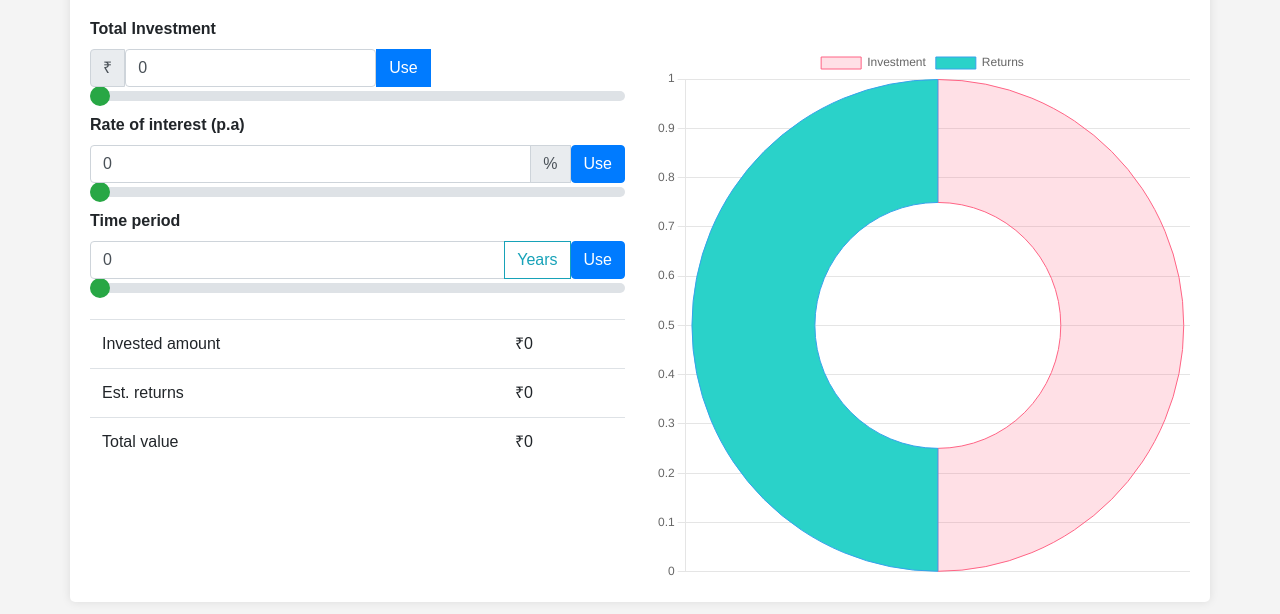
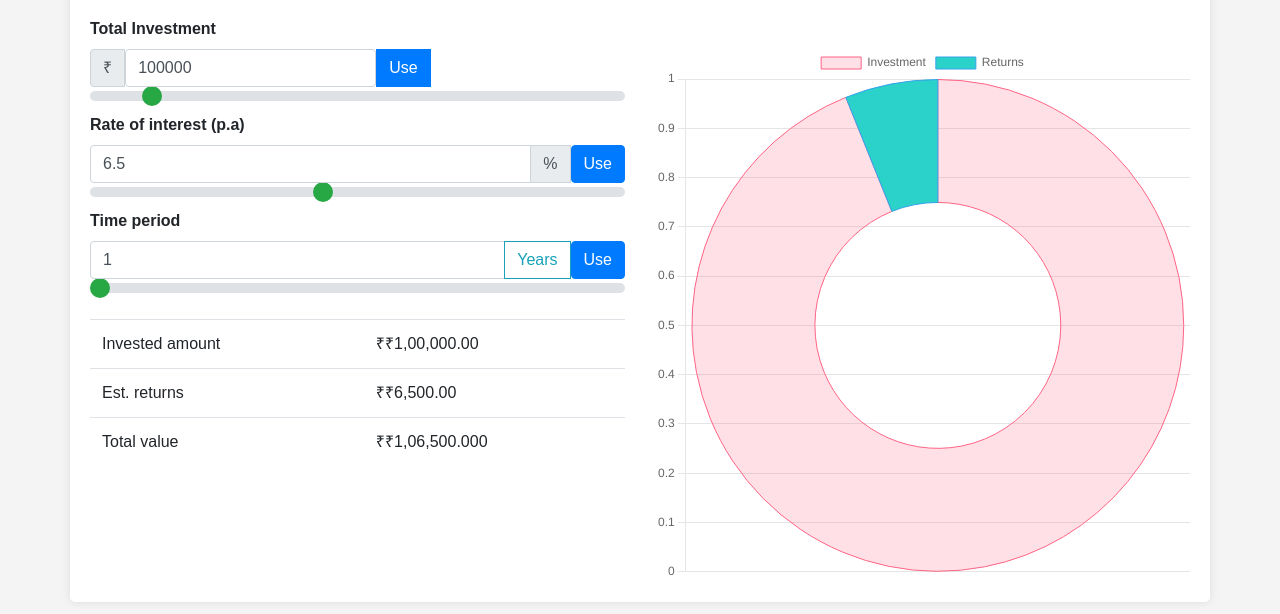
Before and after one commit to AnushaJagary/interest-calc, a plain HTML site: page index.html in a window 1280 px wide. Shown: the part 110-724 px from the top of the page. Drawn offline with nearby package versions, Linux system fonts and the light colour scheme.

Commit message:
Set default values for investment, interest, and time period

```diff
--- a/fdcalc.js
+++ b/fdcalc.js
@@ -1,14 +1,22 @@
-
+document.addEventListener('DOMContentLoaded', function () {
+    // Set default values
+    document.getElementById('investmentInput').value = 100000;
+    document.getElementById('interestInput').value = 6.5;
+    document.getElementById('timeInput').value = 1;
+    // Trigger the calculation function to update the displayed values and the chart
+    calculateFD();
+});
 document.addEventListener('DOMContentLoaded', function () {
     const selectAmount = document.getElementById('selectAmount');
     const useButton = document.getElementById('useButton');
+    const amountList = document.getElementById('amountList');
+    const investmentInput = document.getElementById('investmentInput');
     const investmentRange = document.getElementById('investmentRange');
-    const investmentInput = document.getElementById('investmentInput');
-    const amountList = document.getElementById('amountList');
     for (let amount = 5000; amount <= 1000000; amount += 1000) {
         const option = document.createElement('option');
         option.value = amount;
-        option.textContent = '₹' + amount.toLocaleString();
+        option.textContent = '₹' + amount.toLocaleString('en-IN');
+
         amountList.appendChild(option);
     }
     // Attach event listeners after DOM content is loaded
@@ -148,7 +156,6 @@ function calculateFD() {
     const totalInvestment = document.getElementById('investmentInput').value;
     const rateOfInterest = document.getElementById('interestInput').value;
     const timePeriod = document.getElementById('timeInput').value;
-
     let investedAmount = Math.floor(totalInvestment / 1000) * 1000;
     let estimatedReturns = 0;
     let totalValue = 0;
@@ -177,9 +184,9 @@ function calculateFD() {
         currency:'INR'
     })
     // totalValue = totalInvestment + estimatedReturns;
-    document.getElementById('investedAmount').innerText = '₹' + formattedInvested;
-    document.getElementById('estimatedReturns').innerText = '₹' + formattedEstimatedReturns;
-    document.getElementById('totalValue').innerText = '₹' + formattedTotalValue;
+    document.getElementById('investedAmount').innerText = formattedInvested;
+    document.getElementById('estimatedReturns').innerText = formattedEstimatedReturns;
+    document.getElementById('totalValue').innerText = formattedTotalValue;
     updateChart(investedAmount, estimatedReturns);
 }
 
@@ -189,8 +196,8 @@ document.addEventListener('DOMContentLoaded', function () {
     initializeChart();
 });
 function initializeChart() {
-    const investedAmount = 1;
-    const estimatedReturns = 1;
+    const investedAmount = 100000;
+    const estimatedReturns = 6500;
     // updateChart(investedAmount, estimatedReturns);
     const ctx = document.getElementById('myChart').getContext('2d');
     if (myChart) {
--- a/index.html
+++ b/index.html
@@ -120,20 +120,19 @@
                         <span class="input-group-prepend">
                             <span class="input-group-text">₹</span>
                             <input class="form-control" type="number" id="investmentInput"
-                                placeholder="Enter Investment Amount" value="0">
+                                placeholder="Enter Investment Amount" value="100000">
                             <button type="button" class="btn btn-primary" id="useButton" data-toggle="modal"
                                 data-target="#amountModal">Use</button>
                         </span>
                     </div>
                     <input type="range" class="form-control-range mt-2" id="investmentRange" min="0" max="1000000"
-                        step="1000" value="0">
+                        step="1000" value="100000">
                 </div>
-
                 <div class="form-group">
                     <label for="RATE_OF_INTEREST">Rate of interest (p.a)</label>
                     <div class="input-group">
                         <input class="form-control" type="number" id="interestInput" placeholder="Enter Interest Amount"
-                            value="0">
+                            value="6.5">
                         <div class="input-group-append">
                             <span class="input-group-text">%</span>
                         </div>
@@ -141,13 +140,13 @@
                             data-target="#interestModal">Use</button>
                     </div>
                     <input type="range" class="form-control-range mt-2" id="interestRange" min="0" max="15" step="0.1"
-                        value="0">
+                        value="6.5">
                 </div>
                 <div class="form-group">
                     <label for="FD_TIME_IN_YEARS">Time period</label>
                     <div class="input-group">
                         <input class="form-control" type="text" id="timeInput" placeholder="Enter Time Period"
-                            value="0">
+                            value="1">
                         <div class="input-group-append">
                             <button class="btn btn-outline-info" type="button" id="cycleButton">Years</button>
                         </div>
@@ -155,7 +154,7 @@
                             data-target="#timeModal">Use</button>
                     </div>
                     <input type="range" class="form-control-range mt-2" id="timePeriodRange" min="1" max="25" step="1"
-                        value="0">
+                        value="1">
                 </div>
                 <table class="table">
                     <tbody>
@@ -190,7 +189,7 @@
                     </div>
                     <div class="modal-body">
                         <p>Select an amount:</p>
-                        <input class="form-control" list="amountList" id="selectAmount">
+                        <input class="form-control" list="amountList" id="selectAmount" value="100000">
                         <datalist id="amountList"></datalist>
                     </div>
                     <div class="modal-footer">
@@ -212,7 +211,7 @@
                 </div>
                 <div class="modal-body">
                     <p>Select an interest:</p>
-                    <input class="form-control" list="interestList" id="selectInterest">
+                    <input class="form-control" list="interestList" id="selectInterest" value="6.5">
                     <datalist id="interestList"></datalist>
                 </div>
                 <div class="modal-footer">
@@ -234,7 +233,7 @@
                 </div>
                 <div class="modal-body">
                     <p>Select an interest:</p>
-                    <input class="form-control" list="timePeriodList" id="selectTime">
+                    <input class="form-control" list="timePeriodList" id="selectTime" value="1">
                     <datalist id="timePeriodList"></datalist>
                 </div>
                 <div class="modal-footer">
```
